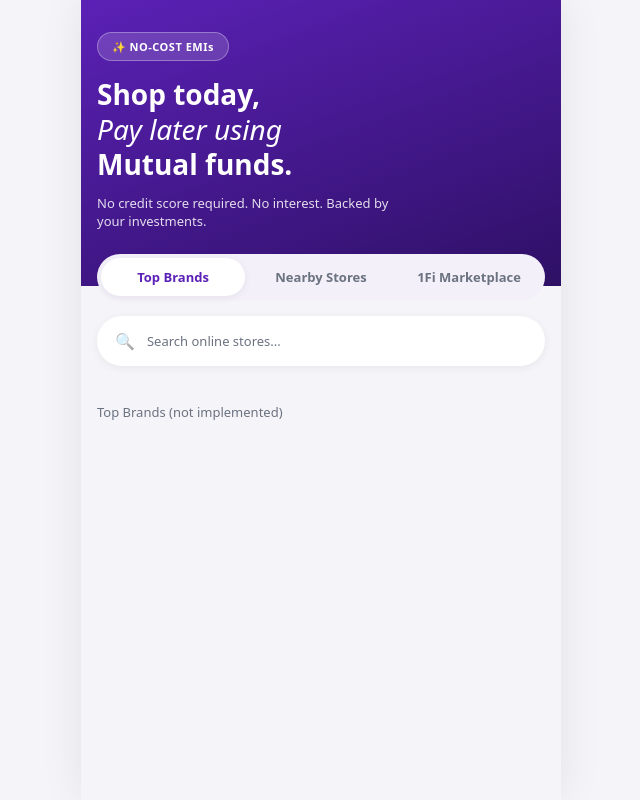
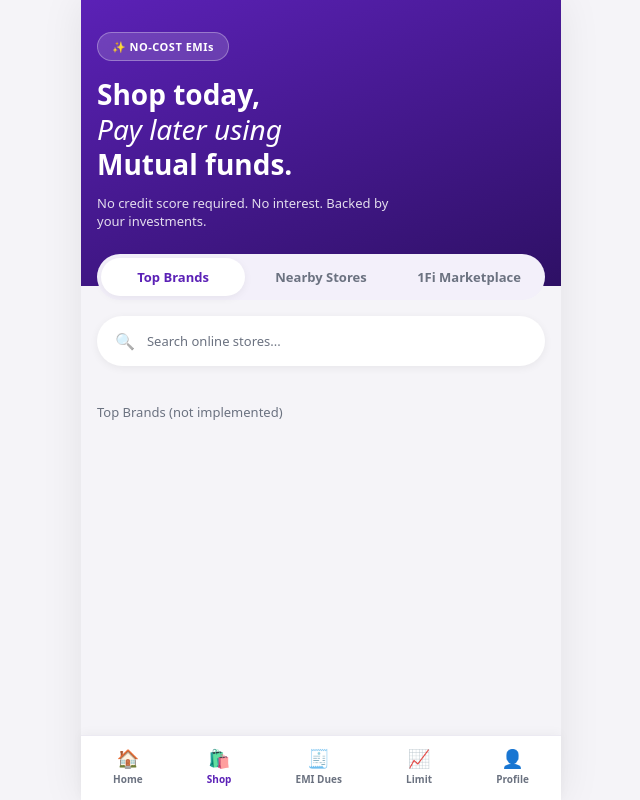
Before and after one commit to krishnanegi-06/1fi-sde-intern-assignment, a React (Vite) app: page / in a window 1280 px wide. Shown: the whole page, without its empty margins (319-959 px from the left). Built offline with nearby package versions, Linux system fonts and the light colour scheme.

Commit message:
Add project README with architecture, setup, and flow documentation

```diff
--- a/src/App.tsx
+++ b/src/App.tsx
@@ -1,13 +1,17 @@
 import { Routes, Route } from 'react-router-dom';
 import Shop from './pages/Shop/Shop';
 import ProductDetails from './pages/ProductDetails/ProductDetails';
+import BottomNav from './components/common/BottomNav';
 
 function App() {
   return (
-    <Routes>
-      <Route path="/" element={<Shop />} />
-      <Route path="/product/:productId" element={<ProductDetails />} />
-    </Routes>
+    <>
+      <Routes>
+        <Route path="/" element={<Shop />} />
+        <Route path="/product/:productId" element={<ProductDetails />} />
+      </Routes>
+      <BottomNav />
+    </>
   );
 }
 
--- /dev/null
+++ b/src/components/common/BottomNav.css
@@ -0,0 +1,35 @@
+.bottom-nav {
+  position: fixed;
+  bottom: 0;
+  left: 50%;
+  transform: translateX(-50%);
+  width: 100%;
+  max-width: 480px;
+  background-color: var(--color-surface);
+  border-top: 1px solid var(--color-border-soft);
+  display: flex;
+  justify-content: space-around;
+  padding: 10px 0 14px;
+  box-shadow: 0 -2px 10px rgba(0, 0, 0, 0.04);
+}
+
+.nav-item {
+  display: flex;
+  flex-direction: column;
+  align-items: center;
+  gap: 2px;
+  color: var(--color-text-secondary);
+  font-size: 10px;
+}
+
+.nav-item-active {
+  color: var(--color-primary-purple);
+}
+
+.nav-icon {
+  font-size: 18px;
+}
+
+.nav-label {
+  font-weight: var(--font-weight-semibold);
+}
--- /dev/null
+++ b/src/components/common/BottomNav.tsx
@@ -0,0 +1,27 @@
+import "./BottomNav.css";
+
+const NAV_ITEMS = [
+  { id: "home", label: "Home", icon: "🏠" },
+  { id: "shop", label: "Shop", icon: "🛍️" },
+  { id: "emi", label: "EMI Dues", icon: "🧾" },
+  { id: "limit", label: "Limit", icon: "📈" },
+  { id: "profile", label: "Profile", icon: "👤" },
+];
+
+function BottomNav() {
+  return (
+    <nav className="bottom-nav">
+      {NAV_ITEMS.map((item) => (
+        <div
+          key={item.id}
+          className={`nav-item ${item.id === "shop" ? "nav-item-active" : ""}`}
+        >
+          <span className="nav-icon">{item.icon}</span>
+          <span className="nav-label">{item.label}</span>
+        </div>
+      ))}
+    </nav>
+  );
+}
+
+export default BottomNav;
--- a/src/pages/Shop/Shop.css
+++ b/src/pages/Shop/Shop.css
@@ -1,7 +1,7 @@
 .shop-page {
   min-height: 100vh;
   background-color: var(--color-background);
-  padding-bottom: 24px;
+   padding-bottom: 90px;
 }
 
 .hero-banner {
```
Also changed, not shown: 1 other file (tests, documents, lock files or other folders).
